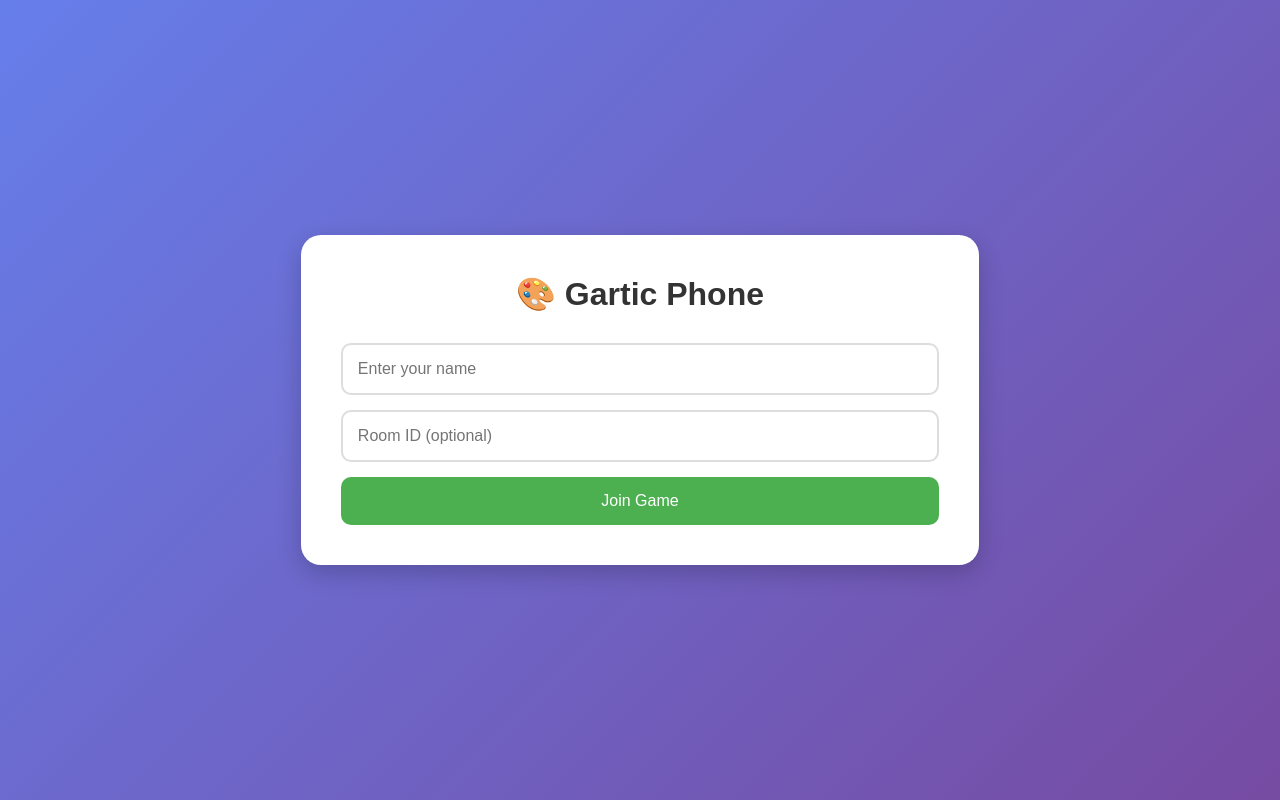
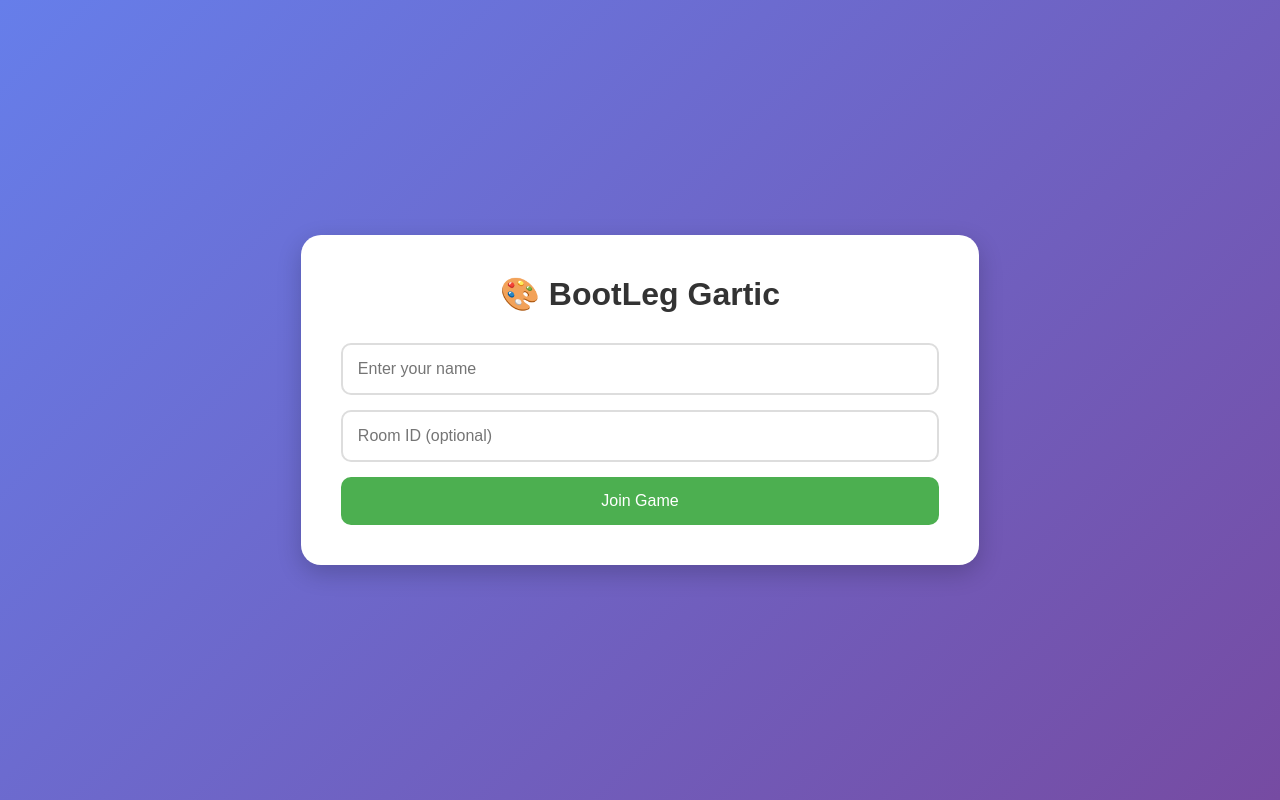
Before and after one commit to tr3ndy661/BootLeg-Gartic, a website: page index.html in a window 1280 px wide. Drawn offline with nearby package versions, Linux system fonts and the light colour scheme; no server answers.

Commit message:
Add files via upload

```diff
--- a/index.html
+++ b/index.html
@@ -3,13 +3,13 @@
 <head>
     <meta charset="UTF-8">
     <meta name="viewport" content="width=device-width, initial-scale=1.0">
-    <title>Gartic Phone Clone</title>
+    <title>BootLeg Gartic</title>
     <link rel="stylesheet" href="style.css">
 </head>
 <body>
     <div id="loginScreen" class="login-screen">
         <div class="login-form">
-            <h1>🎨 Gartic Phone</h1>
+            <h1>🎨 BootLeg Gartic</h1>
             <input type="text" id="playerName" placeholder="Enter your name" maxlength="20">
             <input type="text" id="roomId" placeholder="Room ID (optional)" maxlength="10">
             <button id="joinGame">Join Game</button>
@@ -18,7 +18,7 @@
 
     <div id="gameScreen" class="container" style="display: none;">
         <header>
-            <h1>🎨 Gartic Phone</h1>
+            <h1>🎨 BootLeg Gartic</h1>
             <div class="room-info">
                 <span id="roomIdDisplay">Room: </span>
                 <span id="playerCount">Players: 0</span>
```
